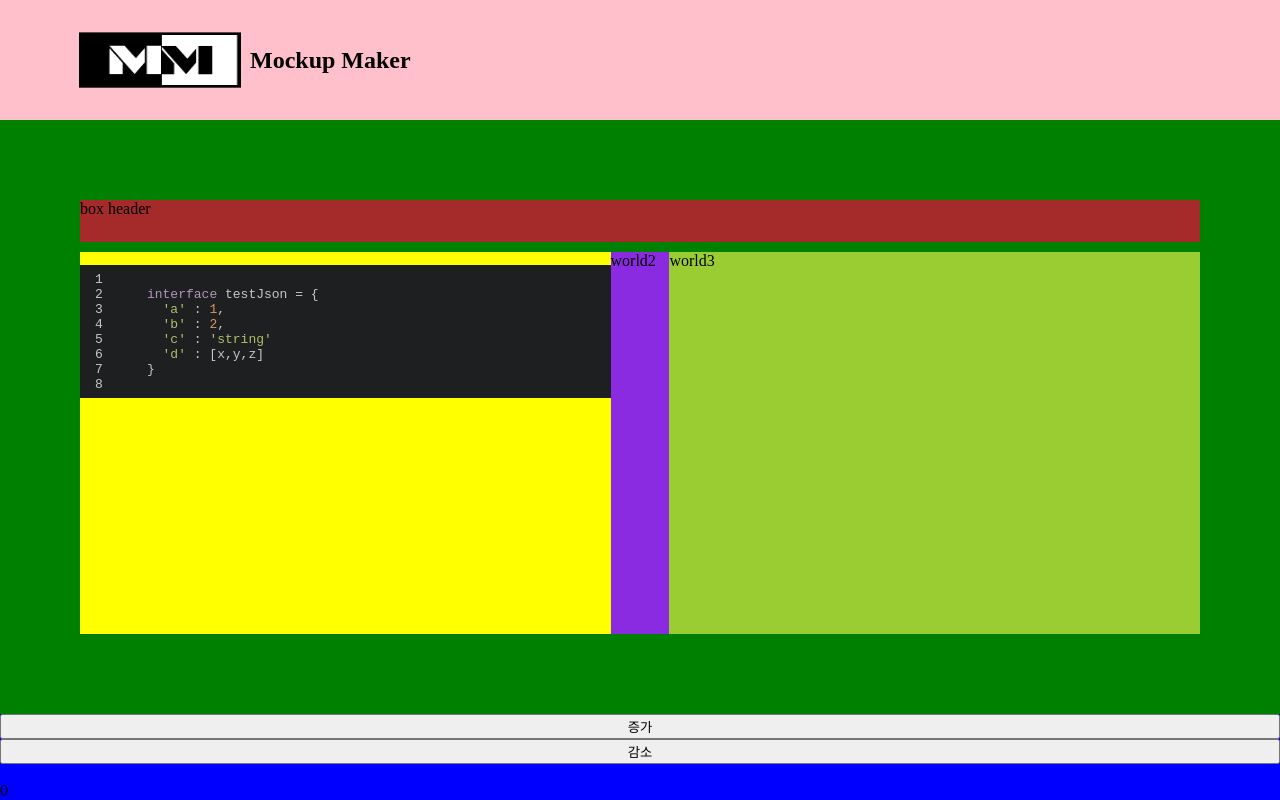
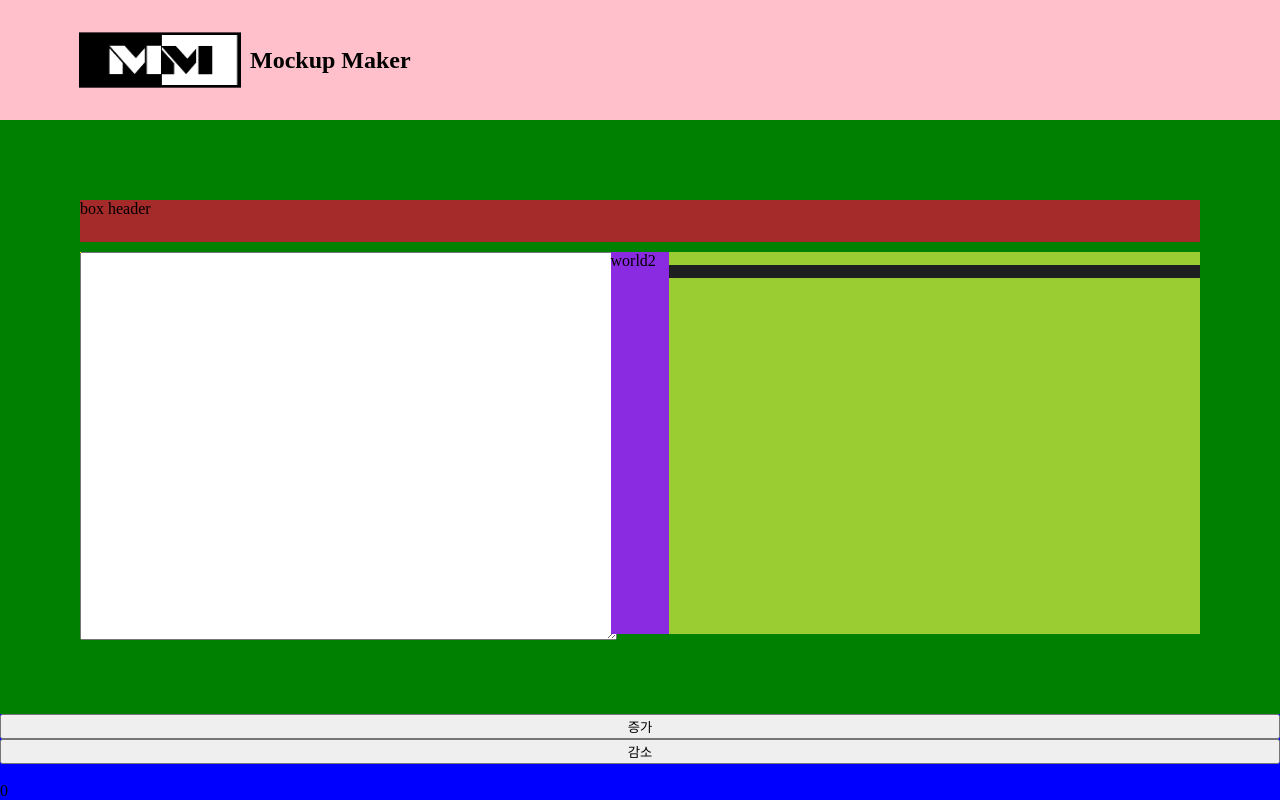
Before and after one commit to newtypeid/mockup-maker, a React app: page / in a window 1280 px wide. Shown: the top 800 px of the page. Built offline with nearby package versions, Linux system fonts and the light colour scheme.

Commit message:
ADAPT syntax highlighter (#10)
- ADD syntax highlighter on output
- ADD textarea on input

```diff
--- a/src/components/body/index.scss
+++ b/src/components/body/index.scss
@@ -19,6 +19,10 @@
     .left_box {
       flex: 9;
       background-color: yellow;
+      textarea {
+        width: 100%;
+        height: 100%;
+      }
     }
     .center_box {
       flex: 1;
--- a/src/components/body/index.tsx
+++ b/src/components/body/index.tsx
@@ -1,27 +1,30 @@
 import * as React from 'react';
-import './index.scss';
+import { useState } from 'react';
 import SyntaxHighlighter from 'react-syntax-highlighter';
 import { tomorrowNight } from 'react-syntax-highlighter/dist/esm/styles/hljs';
+import { TextAreaEvent } from '../../shared/types/common';
+import './index.scss';
+
 export const BodyComponent = () => {
-  const testString = `
-    interface testJson = {
-      'a' : 1,
-      'b' : 2,
-      'c' : 'string'
-      'd' : [x,y,z]
-    }
-  `;
+  const [inputString, setString] = useState('');
+
+  const onChangeTextArea = (e: TextAreaEvent): void => {
+    setString(e.target.value);
+  };
+
   return (
     <div className="body_container">
       <div className="box_header">box header</div>
       <div className="box_container">
         <div className="left_box">
+          <textarea value={inputString} onChange={onChangeTextArea} />
+        </div>
+        <div className="center_box">world2</div>
+        <div className="right_box">
           <SyntaxHighlighter language="typescript" style={tomorrowNight} showLineNumbers>
-            {testString}
+            {inputString}
           </SyntaxHighlighter>
         </div>
-        <div className="center_box">world2</div>
-        <div className="right_box">world3</div>
       </div>
     </div>
   );
--- /dev/null
+++ b/src/shared/types/common.ts
@@ -0,0 +1 @@
+export type TextAreaEvent = React.ChangeEvent<HTMLTextAreaElement>;
```
Also changed, not shown: 1 other file (tests, documents, lock files or other folders).
